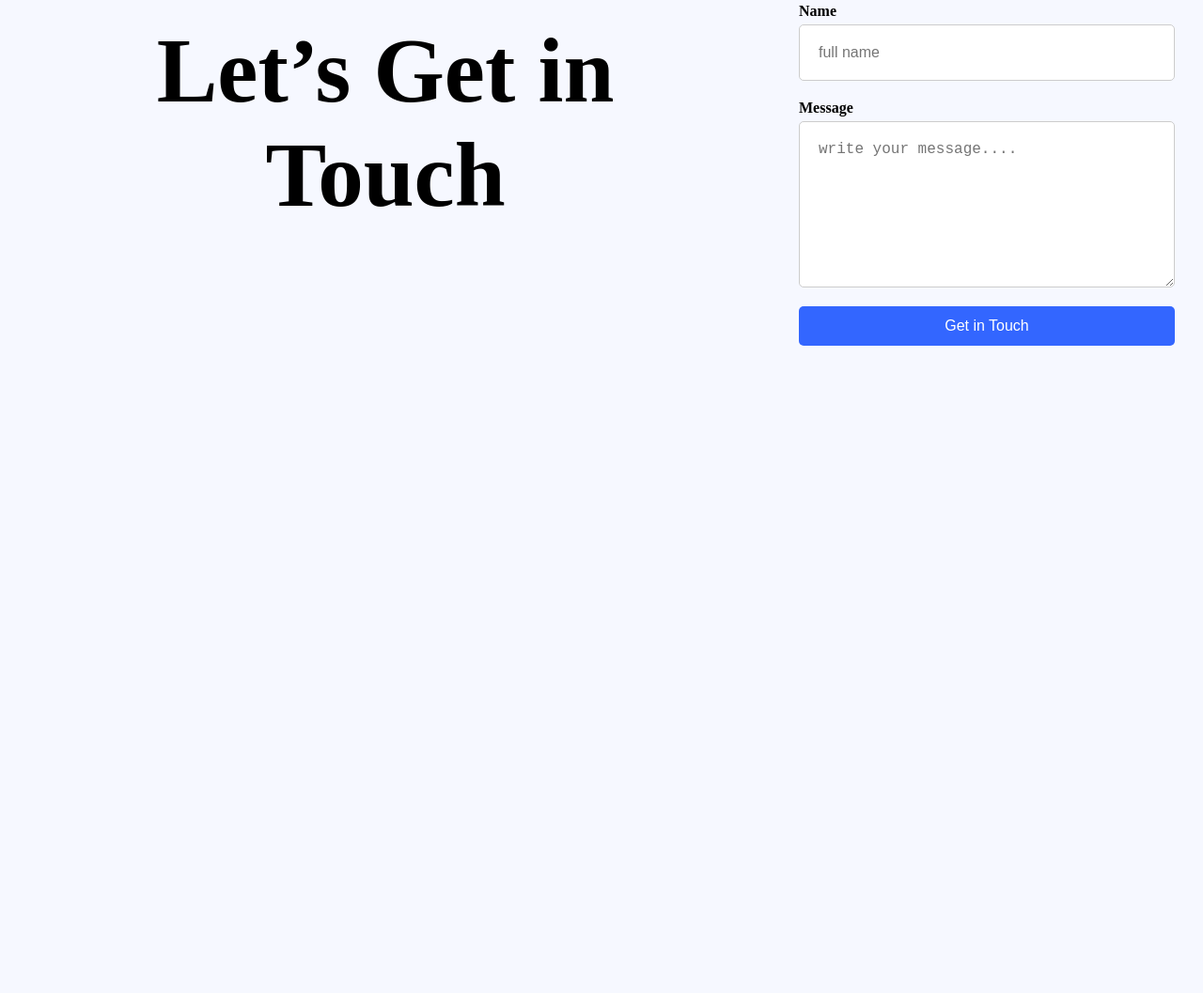
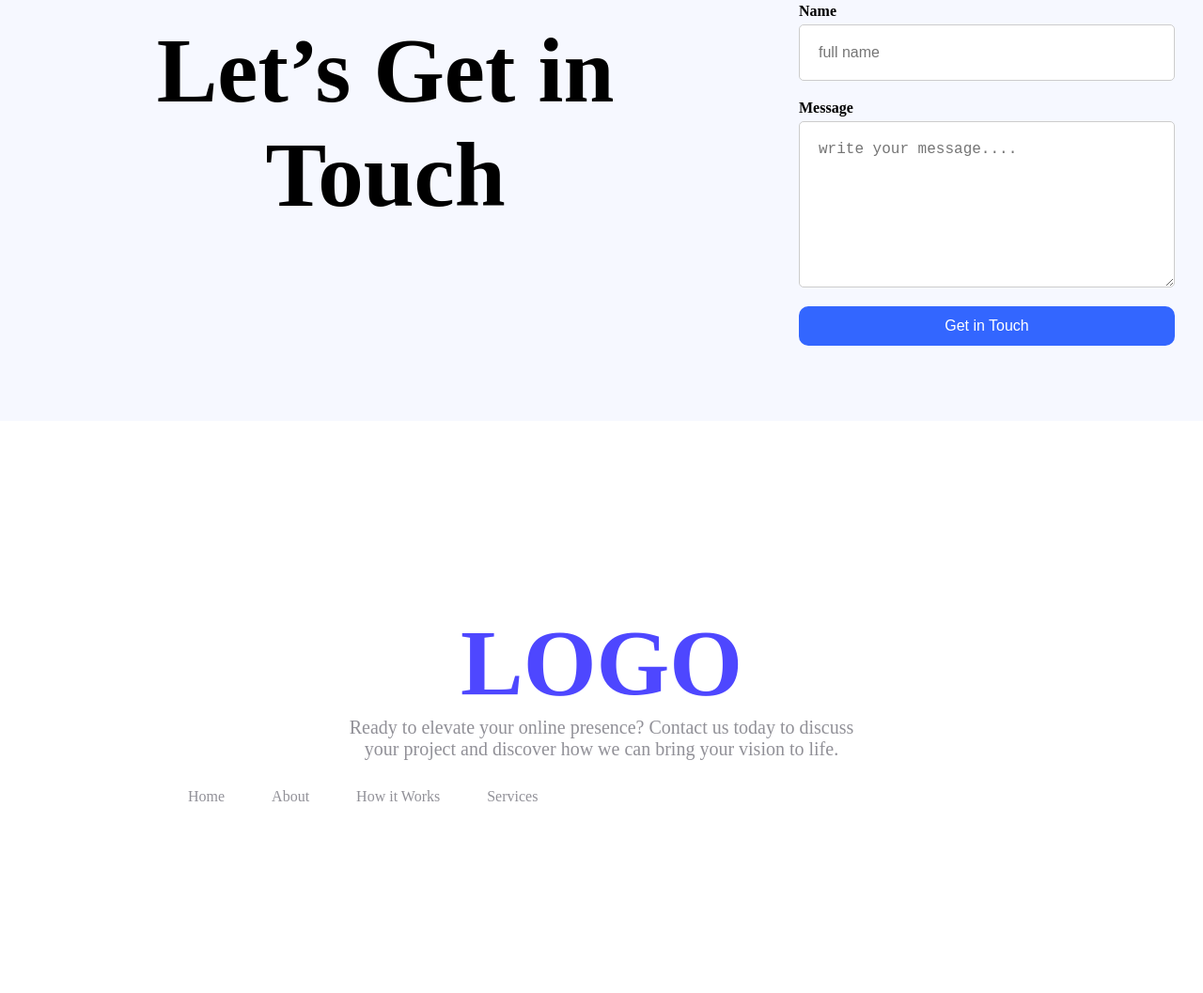
Before and after one commit to developermdabdurrahman/assignmentfrast, a plain HTML site: page index.html in a window 1280 px wide. Shown: the part 1677-2734 px from the top of the page at 94% size. Before the commit the page ends 2125 px from the top, so only its background shows below. Drawn offline with nearby package versions, Linux system fonts and the light colour scheme.

Commit message:
Button Animation

```diff
--- a/index.html
+++ b/index.html
@@ -70,15 +70,18 @@
       <button type="submit">Get in Touch</button>
     </form>
   </div>
+ </div>
+</div>
+<footer>
+    <h1> LOGO</h1>
+    <p>Ready to elevate your online presence? Contact us today to discuss <br> your project and discover how we can bring your vision to life.</p>
 
-
-
- </div>
-
-
-
-
-
-</div>
+    <ul>
+        <li><a href="#"> Home</a></li>
+        <li><a href="#"> About</a></li>
+        <li><a href="#"> How it Works</a></li>
+        <li><a href="#"> Services</a></li>
+    </ul>
+</footer>
 </body>
 </html>
--- a/style.css
+++ b/style.css
@@ -37,7 +37,15 @@
   margin-left: 5px;
   margin-right: 5px;
   border-radius: 10px;
-    transition:.4s;
+  transition: 0.4s;
+  border: none;
+  cursor: pointer;
+}
+
+.default-btn:hover {
+  background-color: #F0C40F;
+  transform: translateY(-2px);
+  box-shadow: 0 6px 10px rgba(0, 0, 0, 0.2);
 }
 .primary-color{
     color: #4E47FF;
@@ -210,11 +218,48 @@ button {
   padding: 12px;
   font-size: 16px;
   border: none;
-  border-radius: 5px;
+  border-radius: 10px;
   cursor: pointer;
   transition: background 0.3s ease;
 }
 
 button:hover {
-  background-color: #254eda;
+    background-color: #F0C40F;
+  transform: translateY(-2px);
+  box-shadow: 0 6px 10px rgba(0, 0, 0, 0.2);
 }
+
+
+
+footer{
+    text-align: center;
+    padding: 200px;
+    background-color: white;
+}
+footer ul{
+display: flex;
+margin: auto;
+align-items: center;
+justify-self: center;
+margin-top: 30px;
+gap: 50px;
+
+}
+footer ul li{
+    decoration: none;
+    list-style: none;
+}
+footer ul li a{
+    text-decoration: none;
+     color: #252432;
+    opacity: 50%;
+}
+footer h1{
+    font-size: 100px;
+    color: #4E47FF;
+}
+footer p{
+    font-size: 20px;
+    color: #252432;
+    opacity: 50%;
+}
```
Lines whose indentation alone changed are shown as unchanged.
